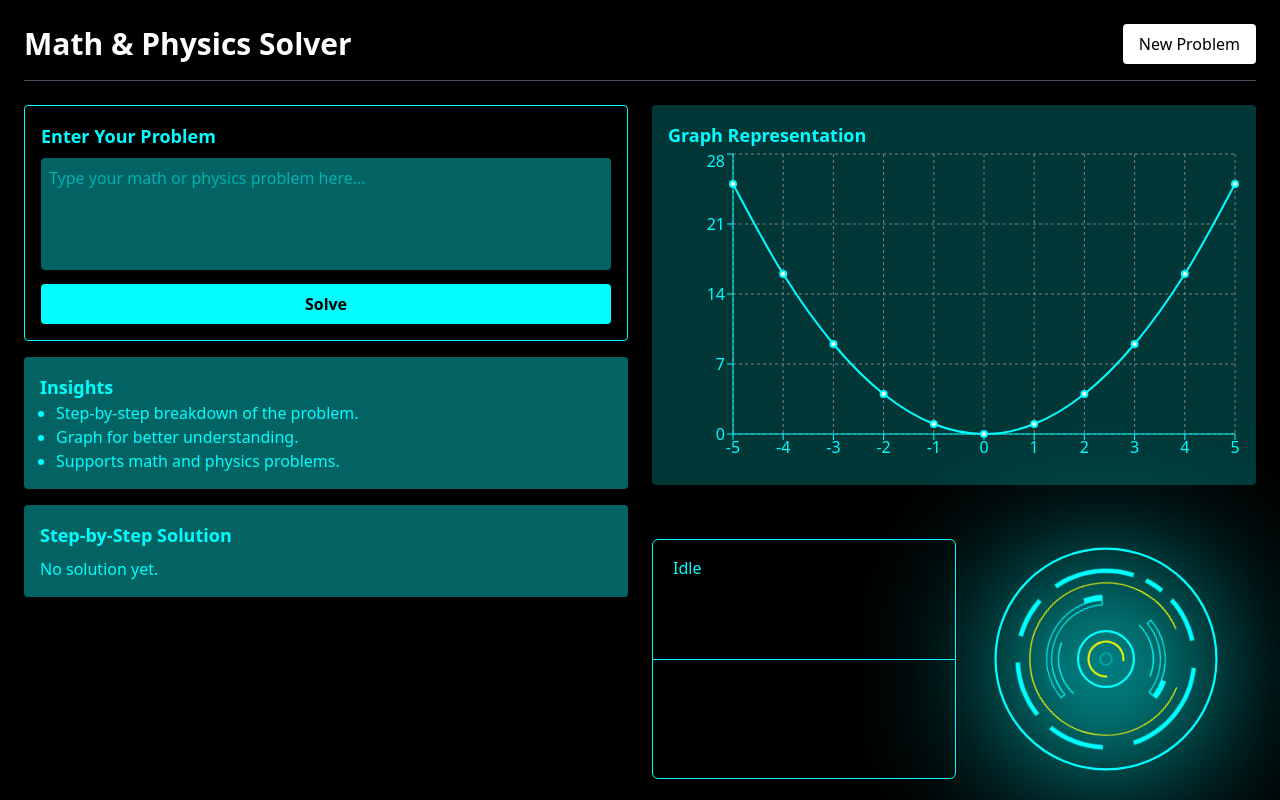
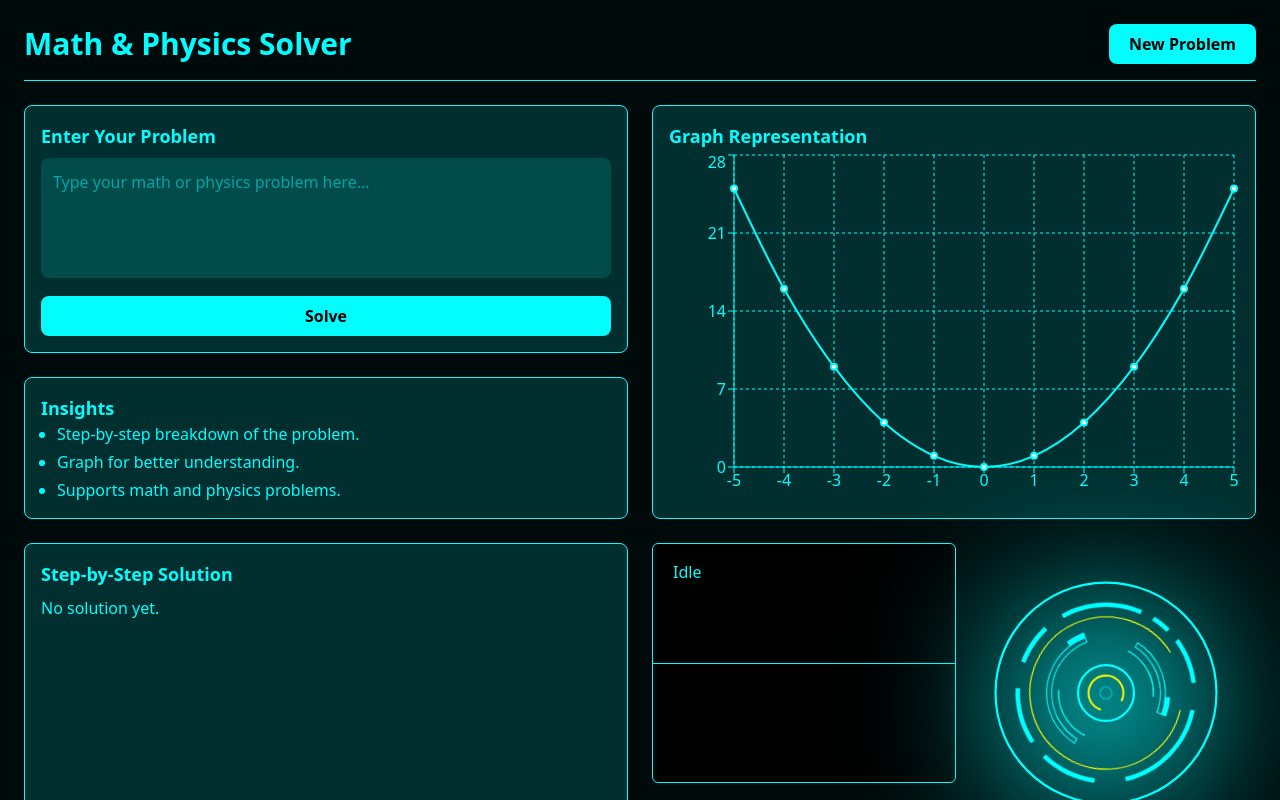
Before and after one commit to manjeetexe/HackathonSTJHON, a React (Vite) app in the folder Client/: page /Explain in a window 1280 px wide. Shown: the top 800 px of the page. Built offline with nearby package versions, Linux system fonts and the light colour scheme.

Commit message:
Little change in Ui

```diff
--- a/Client/src/Pages/Explanationpage.jsx
+++ b/Client/src/Pages/Explanationpage.jsx
@@ -1,13 +1,8 @@
 import { useState } from "react";
 import { LineChart, Line, XAxis, YAxis, CartesianGrid, Tooltip, ResponsiveContainer } from "recharts";
-import SpeakerSoundAnalizer from './../Components/SpeakerSoundAnalizer'
-import Core3 from './../Components/Core3'
+import SpeakerSoundAnalizer from "./../Components/SpeakerSoundAnalizer";
+import Core3 from "./../Components/Core3";
 import { Link } from "react-router-dom";
-
-
-
-
-
 
 const graphData = [
   { x: -5, y: 25 },
@@ -27,56 +22,53 @@ export default function MathPhysicsSolver() {
   const [problem, setProblem] = useState("");
 
   return (
-    <div className="min-h-screen bg-black text-white p-6">
-      <div className="max-w-7xl mx-auto space-y-6">
+    <div className="min-h-screen bg-[#010a0a] text-white p-6 flex justify-center items-center">
+      <div className="max-w-7xl w-full space-y-6">
         {/* Header */}
-        <header className="flex items-center justify-between border-b border-gray-600 pb-4">
-          <h1 className="text-3xl font-bold">Math & Physics Solver</h1>
-          <button className="bg-white text-black px-4 py-2 rounded hover:bg-gray-300">New Problem</button>
+        <header className="flex items-center justify-between border-b border-[#02fdff] pb-4">
+          <h1 className="text-3xl font-bold text-[#02fdff]">Math & Physics Solver</h1>
+          <button className="bg-[#02fdff] text-black font-semibold px-5 py-2 rounded-lg hover:bg-[#02c7c7] transition">New Problem</button>
         </header>
 
         <div className="grid md:grid-cols-2 gap-6">
           {/* Left Side - Problem Input and Solution */}
-          <div className="space-y-4">
-            <div className=" border border-[#02fdff] text-black p-4 rounded shadow">
+          <div className="space-y-6">
+            <div className="border border-[#02fdff] text-black p-4 rounded-lg shadow bg-[#012f2f]">
               <h2 className="text-lg text-[#02fdff] font-semibold">Enter Your Problem</h2>
               <textarea
                 placeholder="Type your math or physics problem here..."
-                className="w-full mt-2 p-2 bg-[#036363] text-[#02fdff] rounded resize-none"
+                className="w-full mt-2 p-3 bg-[#024b4b] text-[#02fdff] rounded-lg resize-none outline-none focus:ring-2 focus:ring-[#02fdff]"
                 rows="4"
                 value={problem}
                 onChange={(e) => setProblem(e.target.value)}
               ></textarea>
-              <button className="mt-2  text-black font-black px-4 py-2 rounded bg-[#02fdff] hover:bg-[#02ffffd8] w-full">Solve</button>
+              <button className="mt-3 text-black font-bold px-5 py-2 rounded-lg bg-[#02fdff] hover:bg-[#02c7c7] w-full transition">Solve</button>
             </div>
 
-
-            <div className="bg-[#036363] text-black p-4 rounded shadow">
+            <div className="bg-[#012f2f] border border-[#02fdff] text-black p-4 rounded-lg shadow">
               <h2 className="text-lg text-[#02fdff] font-semibold">Insights</h2>
-              <ul className="text-[#02fdff] list-disc pl-4">
+              <ul className="text-[#02fdff] list-disc pl-4 space-y-1">
                 <li>Step-by-step breakdown of the problem.</li>
                 <li>Graph for better understanding.</li>
                 <li>Supports math and physics problems.</li>
               </ul>
             </div>
 
-            <div className="bg-[#036363] text-black p-4 rounded shadow">
+            <div className="bg-[#012f2f] border border-[#02fdff] h-193 text-black p-4 rounded-lg shadow">
               <h2 className="text-lg text-[#02fdff] font-semibold">Step-by-Step Solution</h2>
-              <div className="mt-2 text-[#02fdff]">
-                {/* Solution steps will be displayed dynamically */}
-                No solution yet.
-              </div>
+              <div className="mt-2 text-[#02fdff]">No solution yet.</div>
             </div>
           </div>
 
           {/* Right Side - Graph and Insights */}
-          <div className="space-y-6">
-            <div className="bg-[#0363638f] text-[#02fdff] p-4 rounded shadow">
+          <div className="relative">
+          <div className="space-y-6 sticky top-5">
+            <div className="bg-[#012f2f] border border-[#02fdff] text-[#02fdff] p-4 rounded-lg shadow">
               <h2 className="text-lg font-semibold">Graph Representation</h2>
-              <div className="h-80">
+              <div className="h-88">
                 <ResponsiveContainer width="100%" height="100%">
                   <LineChart data={graphData}>
-                    <CartesianGrid strokeDasharray="3 3" stroke="gray" />
+                    <CartesianGrid strokeDasharray="3 3" stroke="#02fdff" />
                     <XAxis dataKey="x" stroke="#02fdff" />
                     <YAxis stroke="#02fdff" />
                     <Tooltip />
@@ -86,20 +78,16 @@ export default function MathPhysicsSolver() {
               </div>
             </div>
 
+            <div className="flex w-full  justify-between ">
+              <SpeakerSoundAnalizer />
 
-            <div className="flex w-full justify-between items-center">
-
-
-                <SpeakerSoundAnalizer />
-
-                <Link to='/' className="relative ">
-                  <div className="h-40 absolute top-20 left-17 bg-[#02fdff] blur-[80px] w-40"></div>
-                      <Core3 />
-                </Link>
-
+              <Link to="/" className="relative">
+                <div className="h-40 absolute top-20 left-17 bg-[#02fdff] blur-[80px] w-40"></div>
+                <Core3 />
+              </Link>
             </div>
           </div>
-
+          </div>
         </div>
       </div>
     </div>
--- a/Client/src/Pages/Main.jsx
+++ b/Client/src/Pages/Main.jsx
@@ -209,10 +209,10 @@ const Main = () => {
         <div className='className="flex flex-col  justify-center items-center '>
 
           <div className='mb-4'>
-          <AudioVisualizer isSpeaking={isSpeaking}/>
+            <AudioVisualizer isSpeaking={isSpeaking}/>
           </div>
 
-          <FuturisticChat messages={messages} setMessages={setMessages} sendMessage={sendMessage} />
+            <FuturisticChat messages={messages} setMessages={setMessages} sendMessage={sendMessage} />
         </div>
 
       </div>
```
